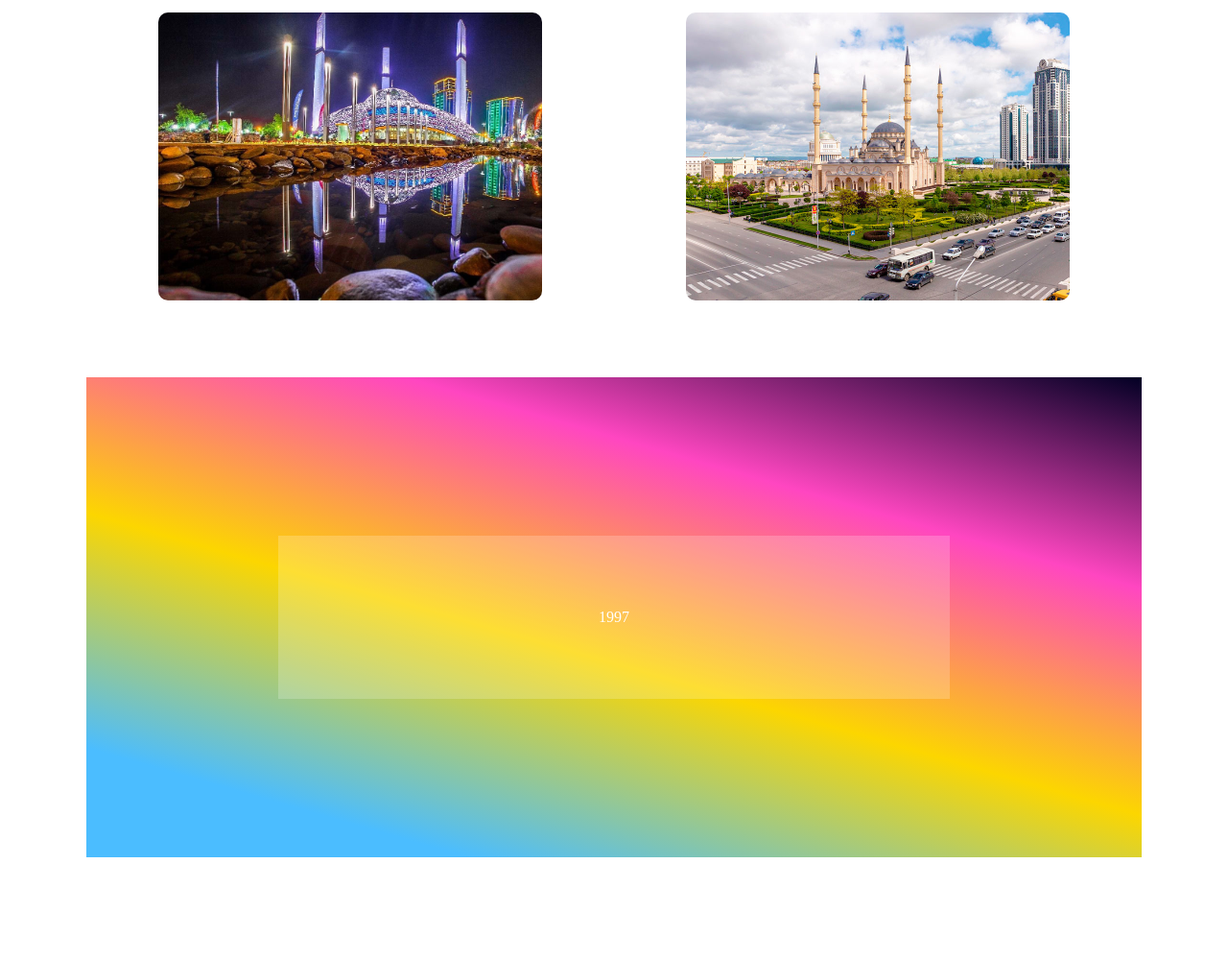
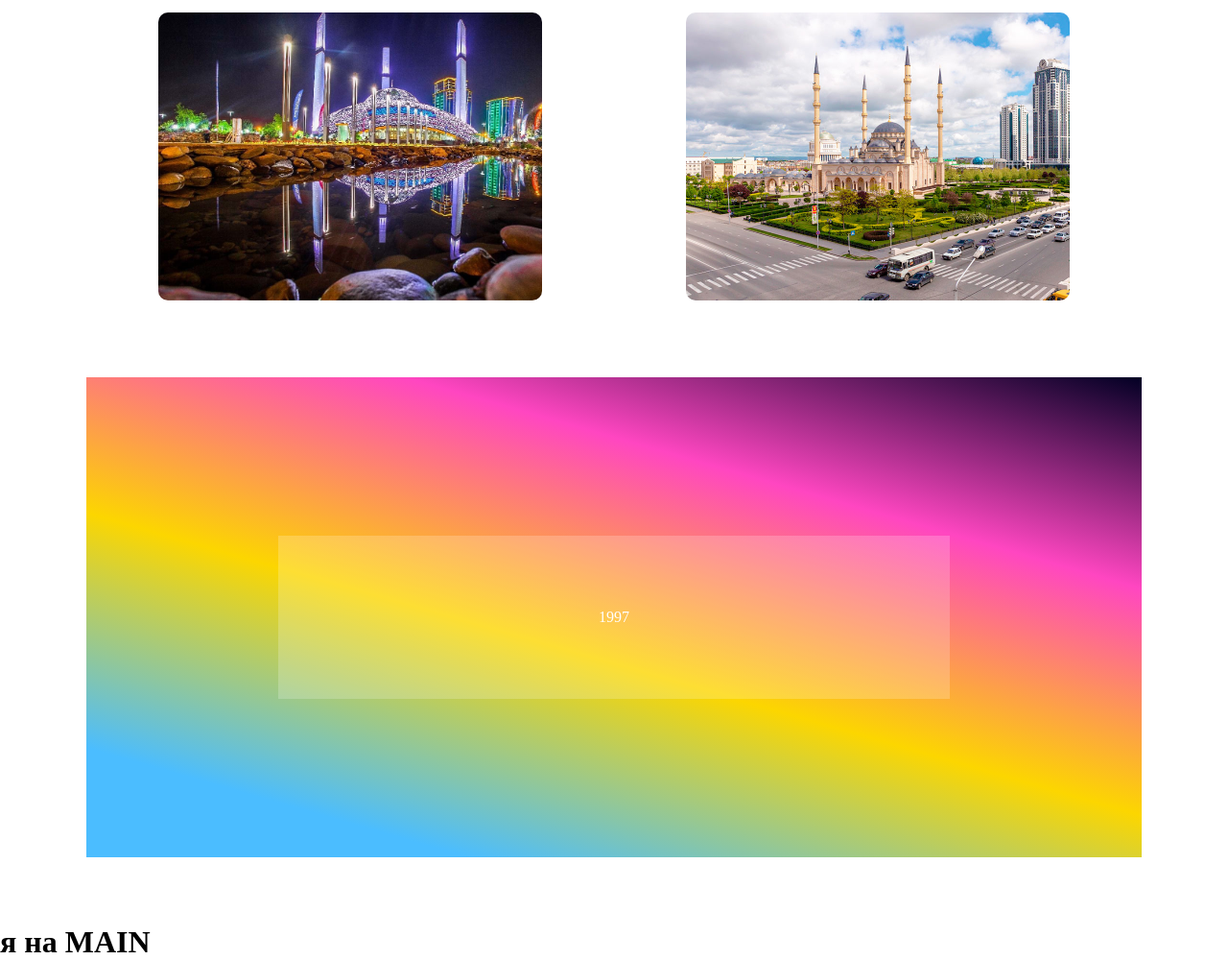
Before and after one commit to Olxzr/draft-2, a plain HTML site: page index.html in a window 1280 px wide. Shown: the part 507-1507 px from the top of the page at 96% size. Before the commit the page ends 1470 px from the top, so only its background shows below. Drawn offline with Linux system fonts and the light colour scheme; a script that the page names is missing.

Commit message:
сделал h1 я на MAIN

```diff
--- a/index.html
+++ b/index.html
@@ -61,7 +61,7 @@
 
 
 
-
+<h1>я на MAIN</h1>
 
 
 
```
